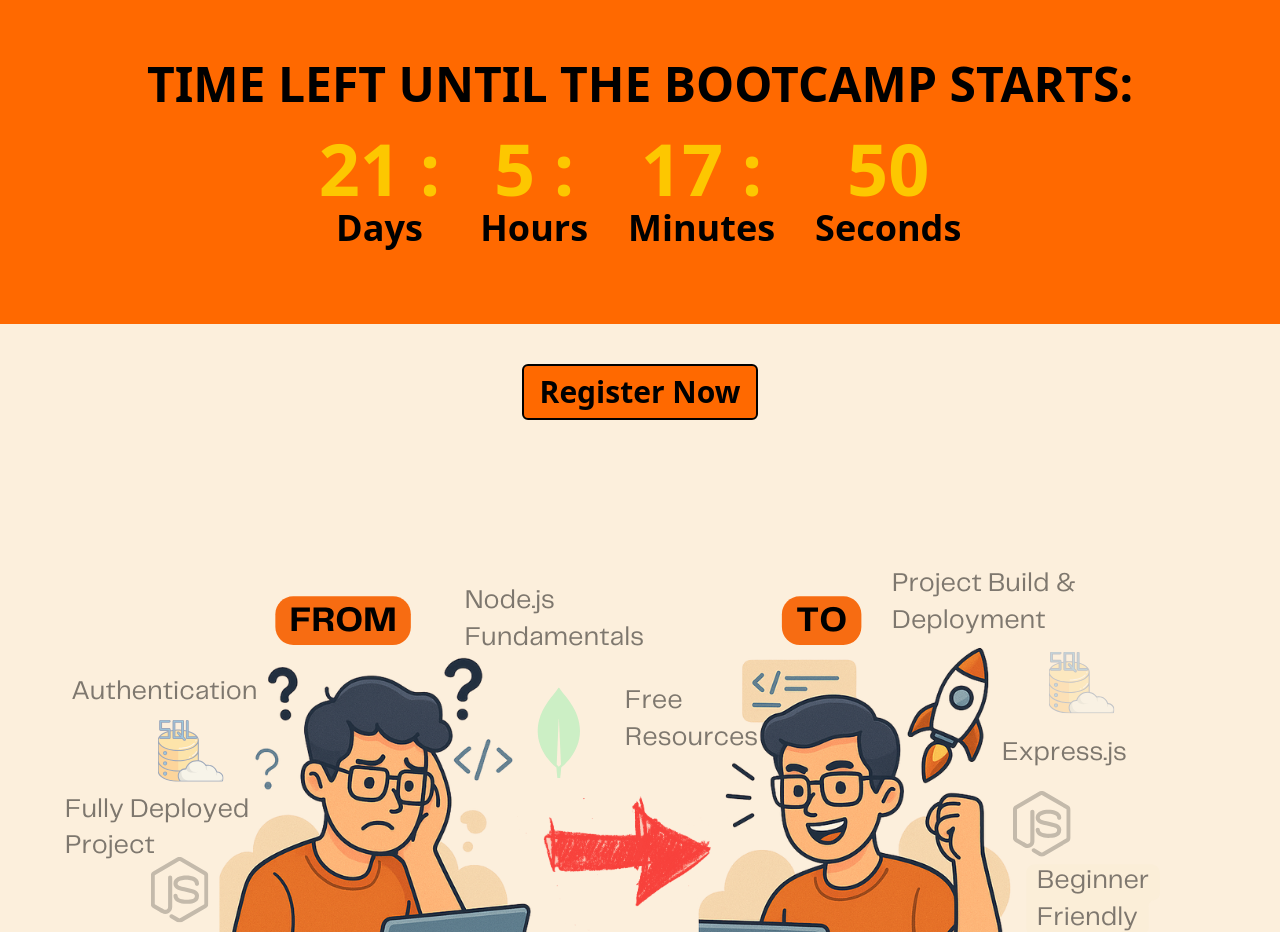
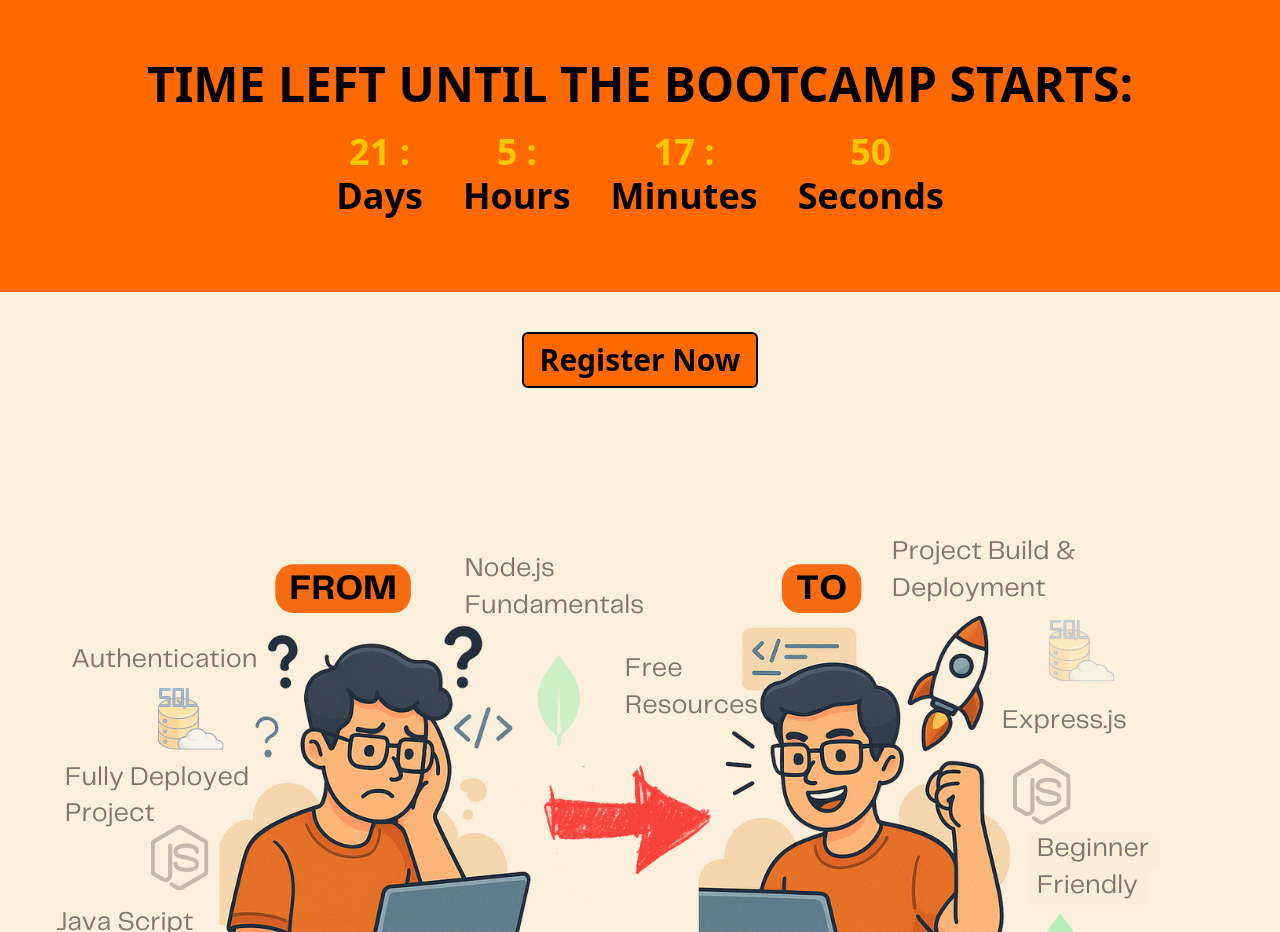
Before and after one commit to sdc-snist/sdc-web, a React (Vite) app: page /events/backend-development in a window 1280 px wide. Shown: the part 1040-1972 px from the top of the page. Built offline with nearby package versions, Linux system fonts and the light colour scheme.

Commit message:
Update CountdownTimer.jsx

```diff
--- a/src/components/Events/CountdownTimer.jsx
+++ b/src/components/Events/CountdownTimer.jsx
@@ -35,19 +35,19 @@ const CountdownTimer = ({ targetDate }) => {
 
         <div className="flex flex-wrap justify-center items-center pb-5 space-x-4 md:space-x-10 text-yellow-400 text-5xl md:text-5xl font-bold">
           <div className="text-center mb-4 md:mb-0">
-            <div className='text-7xl'>{timeLeft.days} :</div>
+            <div className='text-4xl'>{timeLeft.days} :</div>
             <div className="text-black text-xl lg:text-4xl md:text-3xl mt-1">Days</div>
           </div>
           <div className="text-center mb-4 md:mb-0">
-            <div className='text-7xl'>{timeLeft.hours} :</div>
+            <div className='text-4xl'>{timeLeft.hours} :</div>
             <div className="text-black text-xl lg:text-4xl md:text-3xl mt-1">Hours</div>
           </div>
           <div className="text-center mb-4 md:mb-0">
-            <div className='text-7xl'>{timeLeft.minutes} :</div>
+            <div className='text-4xl'>{timeLeft.minutes} :</div>
             <div className="text-black text-xl lg:text-4xl md:text-3xl mt-1">Minutes</div>
           </div>
           <div className="text-center mb-4 md:mb-0">
-            <div className='text-7xl'>{timeLeft.seconds}</div>
+            <div className='text-4xl'>{timeLeft.seconds}</div>
             <div className="text-black text-xl lg:text-4xl md:text-3xl mt-1">Seconds</div>
           </div>
         </div>
```
